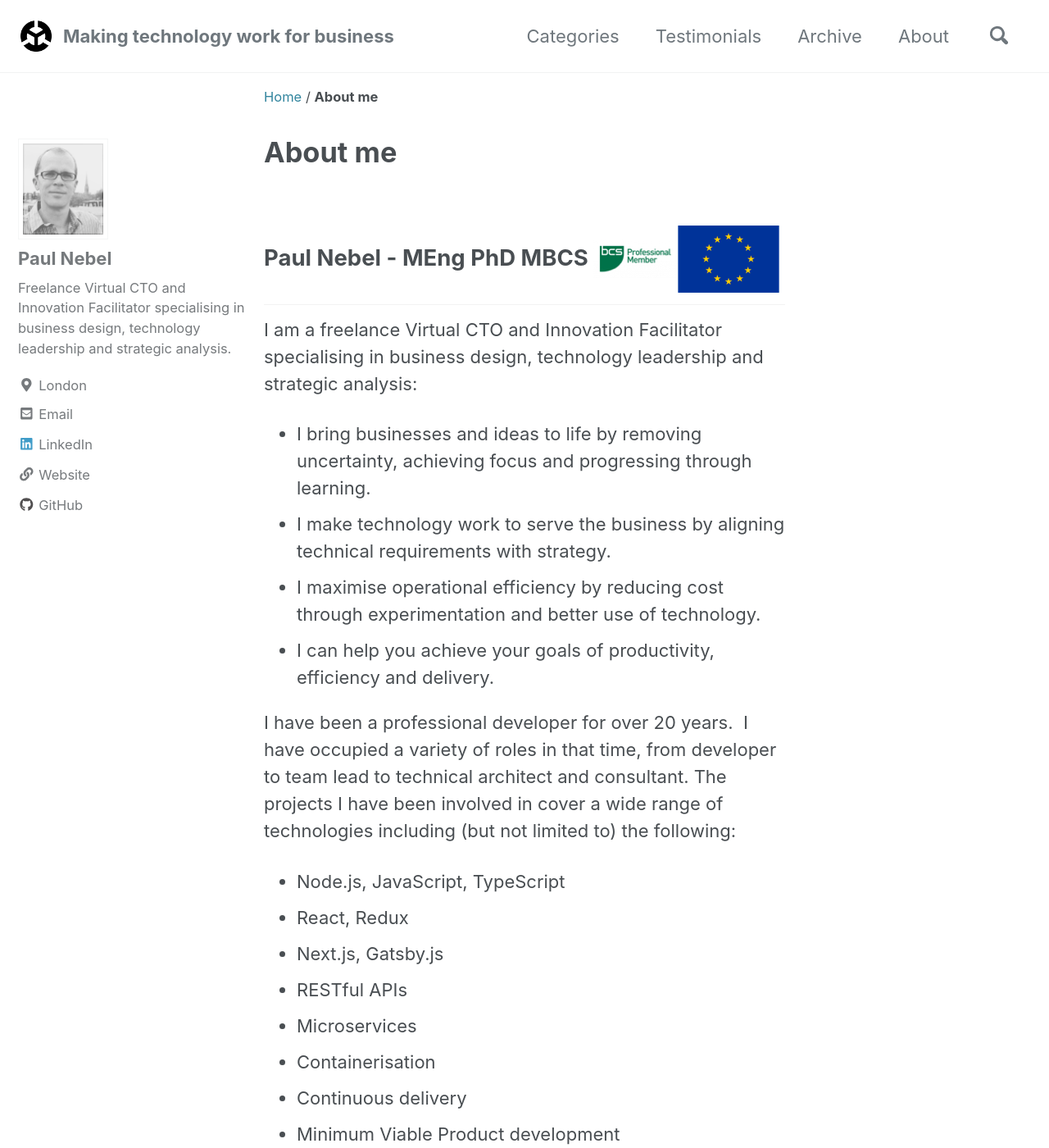
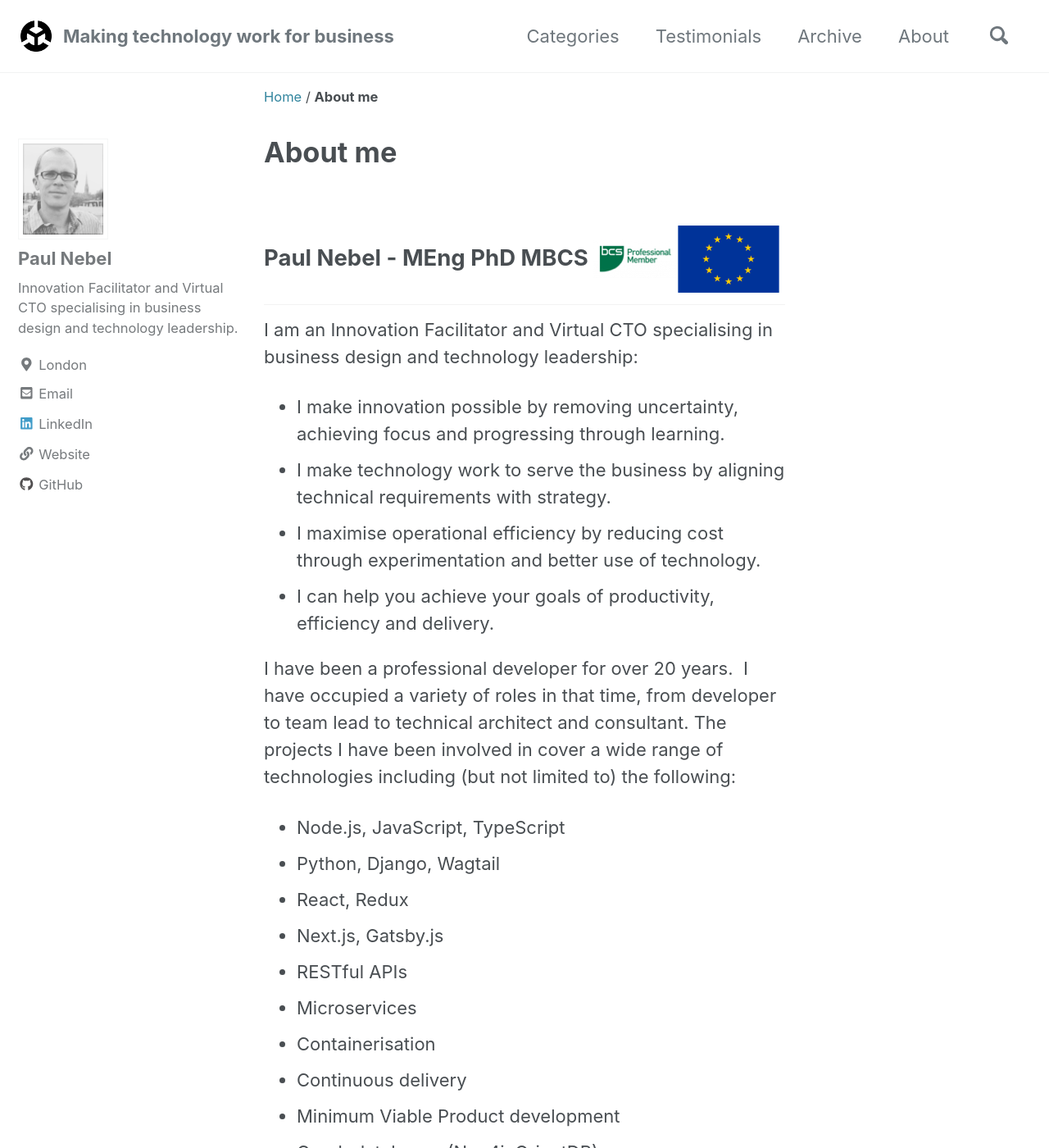
Before and after one commit to paulnebel/paulnebel.github.io, a Jekyll site: the page built from _pages/about.md, in a window 1280 px wide and 1400 px high. Shown: the whole window at 82% size. Built offline with Jekyll 4.4.1, drawn with Linux system fonts in a browser that asks for light colours; cached includes are drawn as plain includes; nearby versions of some CDN libraries; some of the changed text lies outside the part shown.

Commit message:
fix: Updates bio

```diff
--- a/_config.yml
+++ b/_config.yml
@@ -19,7 +19,7 @@ locale                   : "en-GB"
 title                    : "Paul Nebel - Virtual CTO"
 title_separator          : "-"
 name                     : "Paul Nebel"
-description              : "Freelance Virtual CTO and Innovation Facilitator specialising in business design, technology leadership and strategic analysis."
+description              : "Innovation Facilitator and Virtual CTO specialising in business design and technology leadership."
 url                      : "https://paulnebel.io"
 baseurl                  : ""
 repository               : "paulnebel/paulnebel.github.io"
@@ -79,7 +79,7 @@ analytics:
 author:
   name             : "Paul Nebel"
   avatar           : "/assets/images/paul_nebel.png"
-  bio              : "Freelance Virtual CTO and Innovation Facilitator specialising in business design, technology leadership and strategic analysis."
+  bio              : "Innovation Facilitator and Virtual CTO specialising in business design and technology leadership."
   location         : "London"
   email            :
   links:
--- a/_pages/about.md
+++ b/_pages/about.md
@@ -5,9 +5,9 @@ title: About me
 
 ## Paul Nebel - MEng PhD MBCS ![BCS Professional Member logo]({{ site.url }}/assets/images/mbcs-logo-colour-small.jpg)![European Flag]({{ site.url }}/assets/images/EU-European-Union-Flag-icon-sm.png)
 
-I am a freelance Virtual CTO and Innovation Facilitator specialising in business design, technology leadership and strategic analysis:
+I am an Innovation Facilitator and Virtual CTO specialising in business design and technology leadership:
 
- - I bring businesses and ideas to life by removing uncertainty, achieving focus and progressing through learning.
+ - I make innovation possible by removing uncertainty, achieving focus and progressing through learning.
  - I make technology work to serve the business by aligning technical requirements with strategy.
  - I maximise operational efficiency by reducing cost through experimentation and better use of technology.
  - I can help you achieve your goals of productivity, efficiency and delivery.
@@ -15,6 +15,7 @@ I am a freelance Virtual CTO and Innovation Facilitator specialising in business
 I have been a professional developer for over 20 years.  I have occupied a variety of roles in that time, from developer to team lead to technical architect and consultant. The projects I have been involved in cover a wide range of technologies including (but not limited to) the following:
 
 * Node.js, JavaScript, TypeScript
+* Python, Django, Wagtail
 * React, Redux
 * Next.js, Gatsby.js
 * RESTful APIs
```
Also changed, not shown: other parts of _pages/about.md (+1 -2 lines), _drafts/if-its-not-written-down-it-didnt-happen.md (added, +16 -0 lines).
